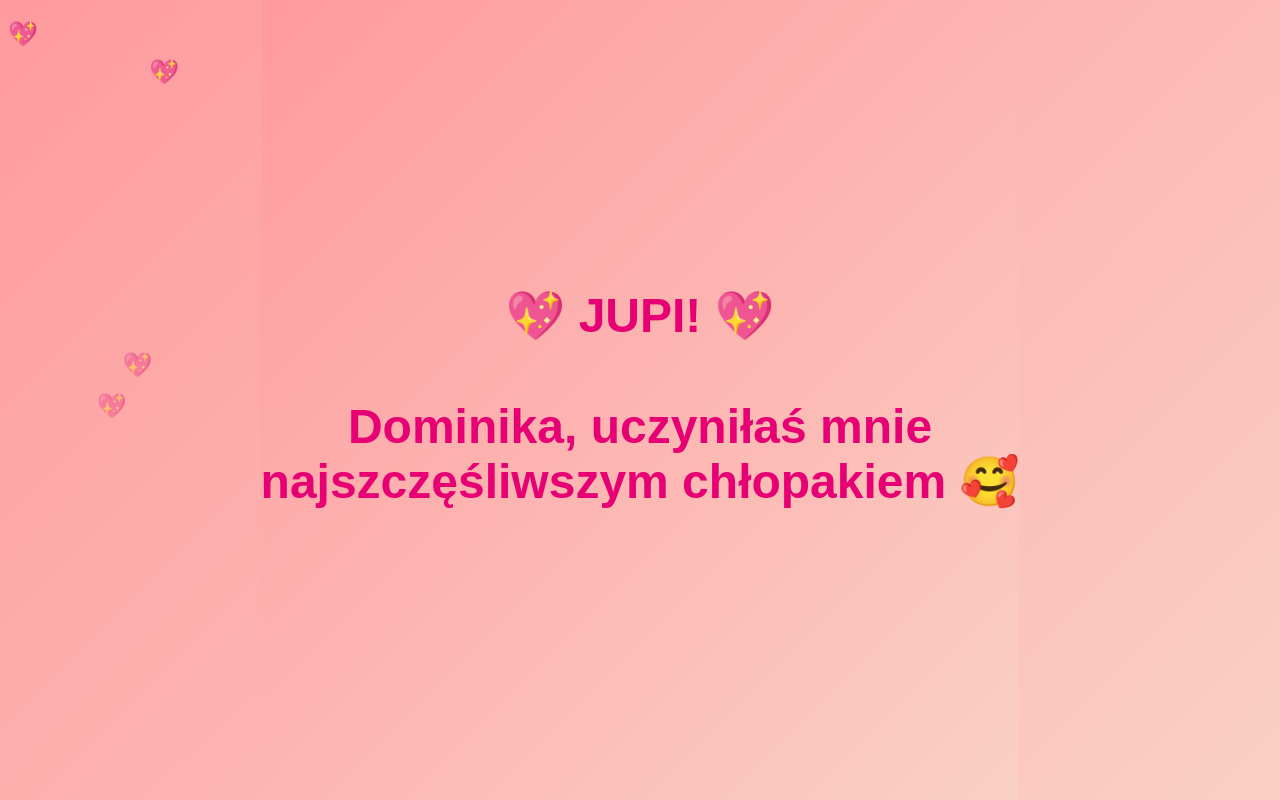
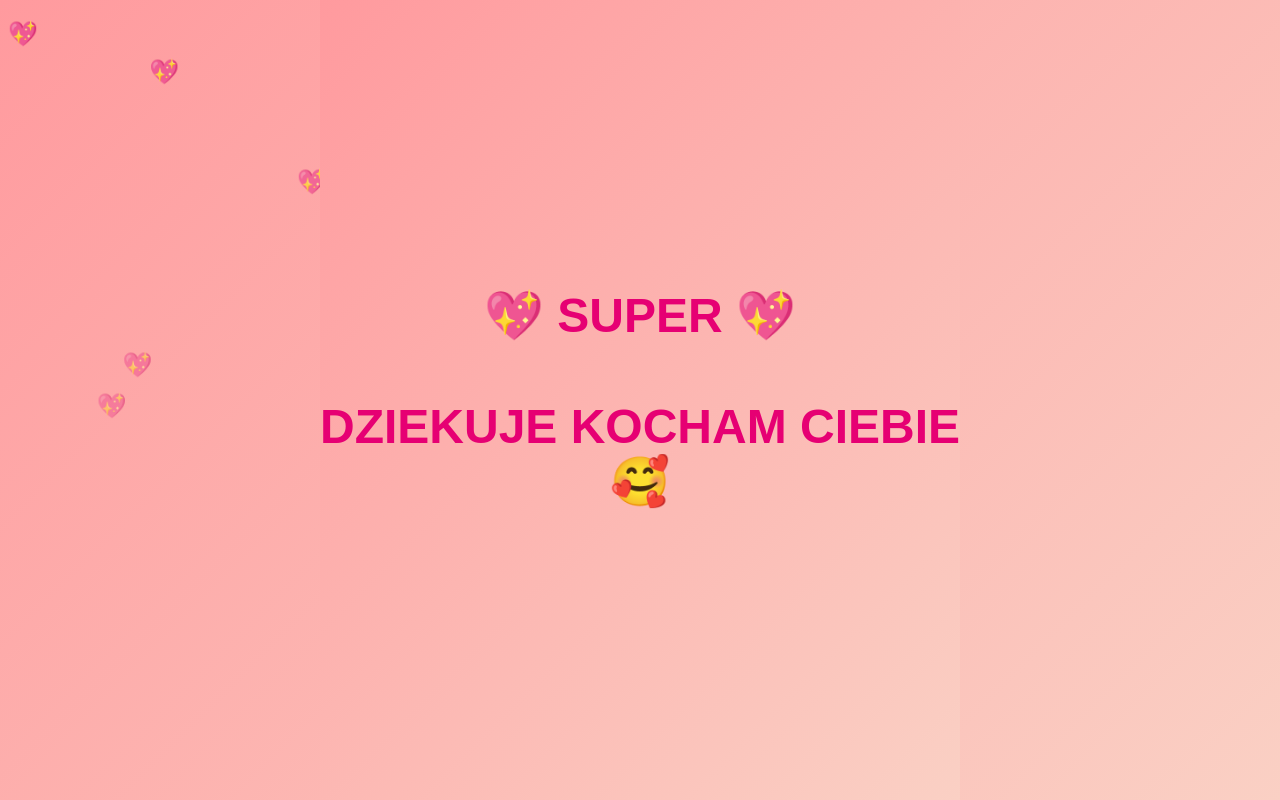
Before and after one commit to keram212/walentynka, a plain HTML site: page index.html in a window 1280 px wide. Both pictures are taken after a click on the button "TAK 💖". Drawn offline with Linux system fonts and the light colour scheme.

Commit message:
Update Valentine message and style in index.html

```diff
--- a/index.html
+++ b/index.html
@@ -2,7 +2,7 @@
 <html lang="pl">
 <head>
     <meta charset="UTF-8">
-    <title>Dominika 💖</title>
+    <title>WALENTYNKA DLA DOMINIKI 💖</title>
     <meta name="viewport" content="width=device-width, initial-scale=1.0">
 
     <style>
@@ -123,9 +123,9 @@
                 z-index:2;
             ">
                 <h1 style="color:#e60073;font-size:clamp(32px,4vw,48px);">
-                    💖 JUPI! 💖<br><br>
-                    Dominika, uczyniłaś mnie<br>
-                    najszczęśliwszym chłopakiem 🥰
+                    💖 SUPER 💖<br><br>
+                    DZIEKUJE KOCHAM CIEBIE<br>
+                     🥰
                 </h1>
             </div>
         `;
```
